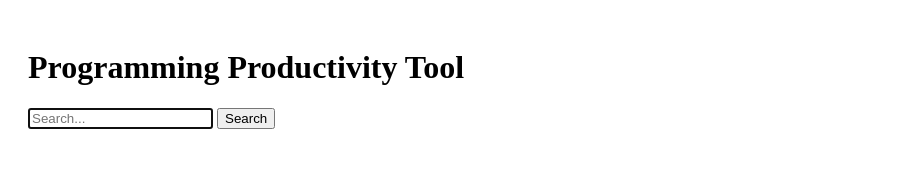
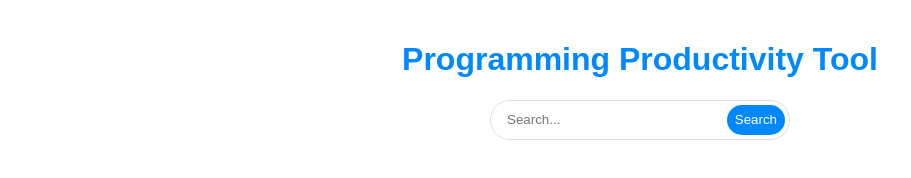
Before and after one commit to dskrenta/cuhack6, a website: page web/index.html in a window 1280 px wide. Shown: the whole page, without its empty margins (0-911 px from the left). Drawn offline with Linux system fonts and the light colour scheme.

Commit message:
styled logo & search bar

```diff
--- a/web/index.css
+++ b/web/index.css
@@ -1,3 +1,44 @@
 body {
   padding: 20px;
+  margin: 0;
+  font-family: Arial, Helvetica, sans-serif;
 }
+.logo {
+  text-align: center;
+  color: #08f;
+}
+#search-form {
+  margin: 0 auto;
+  display: flex;
+  width: 300px;
+  height: 40px;
+  border-radius: 20px;
+  box-sizing: border-box;
+  border: 1px solid #ddd;
+  overflow: hidden;
+}
+#search-input {
+  width: 240px;
+  height: 38px;
+  padding: 0 8px 0 16px;
+  box-sizing: border-box;
+  border: none;
+  outline: none;
+  background: white;
+}
+.submit {
+  width: 60px;
+  height: 30px;
+  margin: 4px;
+  cursor: pointer;
+  background: #08f;
+  color: white;
+  border-radius: 15px;
+  outline: none;
+  border: none;
+}
+#results {
+  width: 95%;
+  max-width: 740px;
+  margin: 0 auto;
+}
--- a/web/index.html
+++ b/web/index.html
@@ -5,15 +5,16 @@
     <meta name="viewport" content="width=device-width, initial-scale=1, shrink-to-fit=no, viewport-fit=cover">
     <meta name="theme-color" content="#000000">
     <title>Programming Productivity Tool</title>
-    <link rel="stylesheet" href="index.css"></head>
+    <link rel="stylesheet" href="index.css">
+  </head>
   <body>
     <noscript>
       You need to enable JavaScript to run this app.
     </noscript>
-    <h1>Programming Productivity Tool</h1>
+    <h1 class="logo">Programming Productivity Tool</h1>
     <form id="search-form">
       <input id="search-input" type="text" placeholder="Search..." autofocus></input>
-      <button type="submit">Search</button>
+      <button type="submit" class="submit">Search</button>
     </form>
     <div id="results"></div>
     <script type="text/javascript" src="index.js"></script>
```
